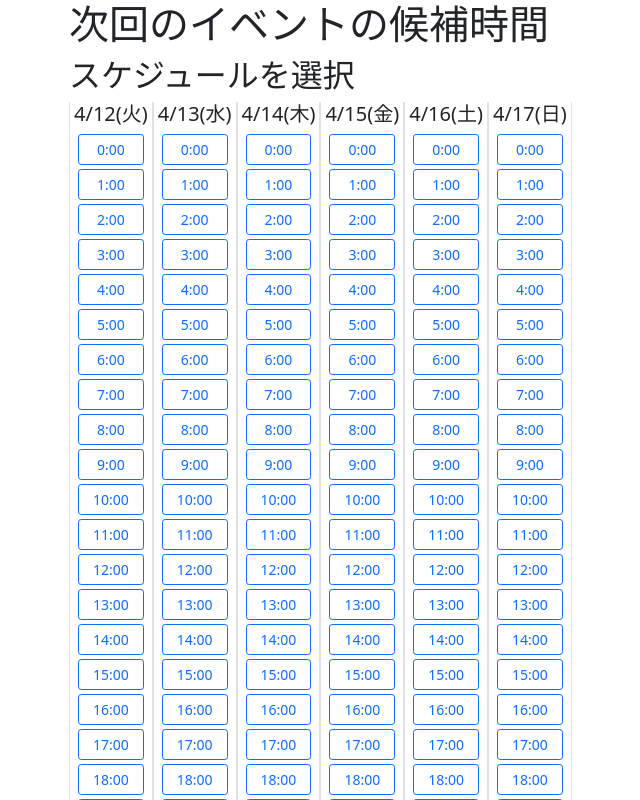
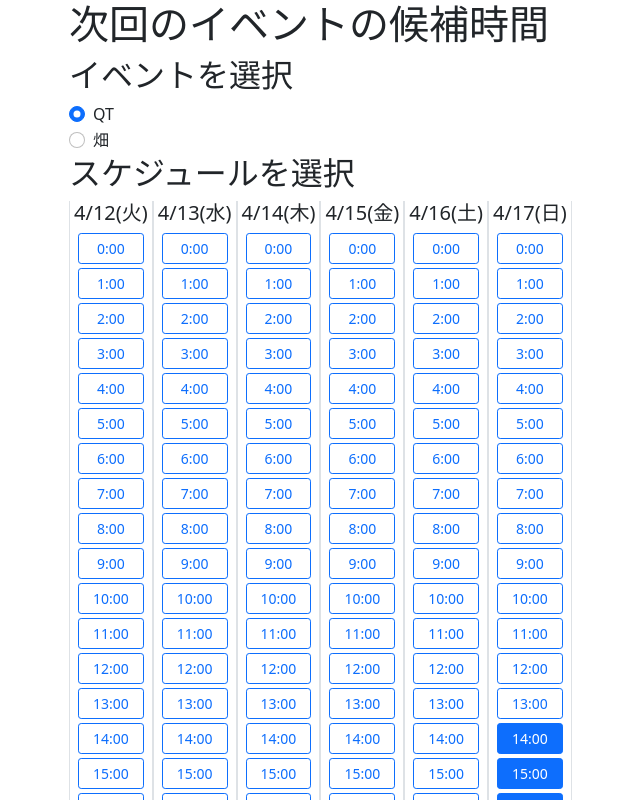
Before and after one commit to chiharakenta/chouseisan_text_generator_react, a React (Create React App) app: page / in a window 1280 px wide. Shown: the top 800 px of the page, without its empty margins (13-653 px from the left). Built offline with nearby package versions, Linux system fonts and the light colour scheme.

Commit message:
feat: selectEvent

```diff
--- a/src/App.tsx
+++ b/src/App.tsx
@@ -1,6 +1,6 @@
 import { Component } from 'react';
 import 'bootstrap/dist/css/bootstrap.min.css';
-import { Container, Button } from 'react-bootstrap';
+import { Container, Button, Form } from 'react-bootstrap';
 
 import { State } from './types/State';
 import { Schedule } from './types/Schedule';
@@ -10,7 +10,7 @@ class App extends Component {
     schedules: [],
   };
 
-  componentDidMount = () => {
+  componentWillMount = () => {
     const today: Date = new Date();
     const daysToSunday: number = 7 - today.getDay();
     let schedules: Array<Schedule> = [];
@@ -38,6 +38,71 @@ class App extends Component {
     });
   };
 
+  componentDidMount = () => {
+    this.setQuietTimeSchedule();
+    this.createScheduleText();
+  };
+
+  handleChange: React.ChangeEventHandler<HTMLInputElement> = (event) => {
+    if (event.currentTarget.id === 'quietTime') this.setQuietTimeSchedule();
+    if (event.currentTarget.id === 'farm') this.setFarmSchedule();
+  };
+
+  setQuietTimeSchedule = () => {
+    const quietTimeElement: any = document.getElementById('quietTime')!;
+    if (!quietTimeElement.checked) quietTimeElement.checked = true;
+    const quietTimeSchedules: Array<any> = [
+      {
+        day: '日',
+        times: [14, 15, 16, 17, 18, 19, 20],
+      },
+    ];
+    this.setEventTimeSchedule(quietTimeSchedules);
+  };
+
+  setFarmSchedule = () => {
+    const farmSchedules: Array<any> = [
+      {
+        day: '土',
+        times: [10, 11, 12, 13, 14, 15, 16, 17],
+      },
+      {
+        day: '日',
+        times: [14, 15, 16, 17],
+      },
+    ];
+    this.setEventTimeSchedule(farmSchedules);
+  };
+
+  setEventTimeSchedule = (eventTimeSchedules: Array<any>) => {
+    this.clearSelect();
+    const stateSchedules: Array<Schedule> = this.state.schedules.slice();
+    let dateIndex: number;
+    eventTimeSchedules.forEach((eventTimeSchedule) => {
+      // searchDate
+      for (let i: number = 0; i < stateSchedules.length; i++) {
+        if (stateSchedules[i].day === eventTimeSchedule.day) {
+          dateIndex = i;
+          break;
+        }
+      }
+      eventTimeSchedule.times.forEach((quietTimeTime: number) => {
+        for (
+          let i: number = 0;
+          i < stateSchedules[dateIndex].times.length;
+          i++
+        ) {
+          if (stateSchedules[dateIndex].times[i].time === quietTimeTime) {
+            stateSchedules[dateIndex].times[i].active = true;
+          }
+        }
+      });
+    });
+    this.setState({
+      schedules: stateSchedules,
+    });
+  };
+
   selectSchedule: React.MouseEventHandler<HTMLButtonElement> = (event) => {
     let schedules = this.state.schedules?.slice();
     for (let i: number = 0; i < schedules?.length; i++) {
@@ -55,6 +120,18 @@ class App extends Component {
         }
       }
     }
+  };
+
+  clearSelect = () => {
+    const schedules: Array<Schedule> = this.state.schedules.slice();
+    for (const i in schedules) {
+      for (const j in schedules[i].times) {
+        schedules[i].times[j].active = false;
+      }
+    }
+    this.setState({
+      schedules: schedules,
+    });
   };
 
   createScheduleText = () => {
@@ -90,6 +167,27 @@ class App extends Component {
         <div>
           <Container>
             <h1>次回のイベントの候補時間</h1>
+          </Container>
+        </div>
+        <div>
+          <Container>
+            <h2>イベントを選択</h2>
+            <Form>
+              <Form.Check
+                onChange={this.handleChange.bind(this)}
+                type="radio"
+                name="scheduleType"
+                id="quietTime"
+                label="QT"
+              ></Form.Check>
+              <Form.Check
+                onChange={this.handleChange.bind(this)}
+                type="radio"
+                name="scheduleType"
+                id="farm"
+                label="畑"
+              ></Form.Check>
+            </Form>
           </Container>
         </div>
         <div>
@@ -134,7 +232,7 @@ class App extends Component {
             <textarea id="scheduleText" cols={30} rows={10}></textarea>
             <div>
               <Button
-                variant="outline-success"
+                variant="outline-dark"
                 id="copy"
                 onClick={this.copyScheduleText.bind(this)}
               >
```
